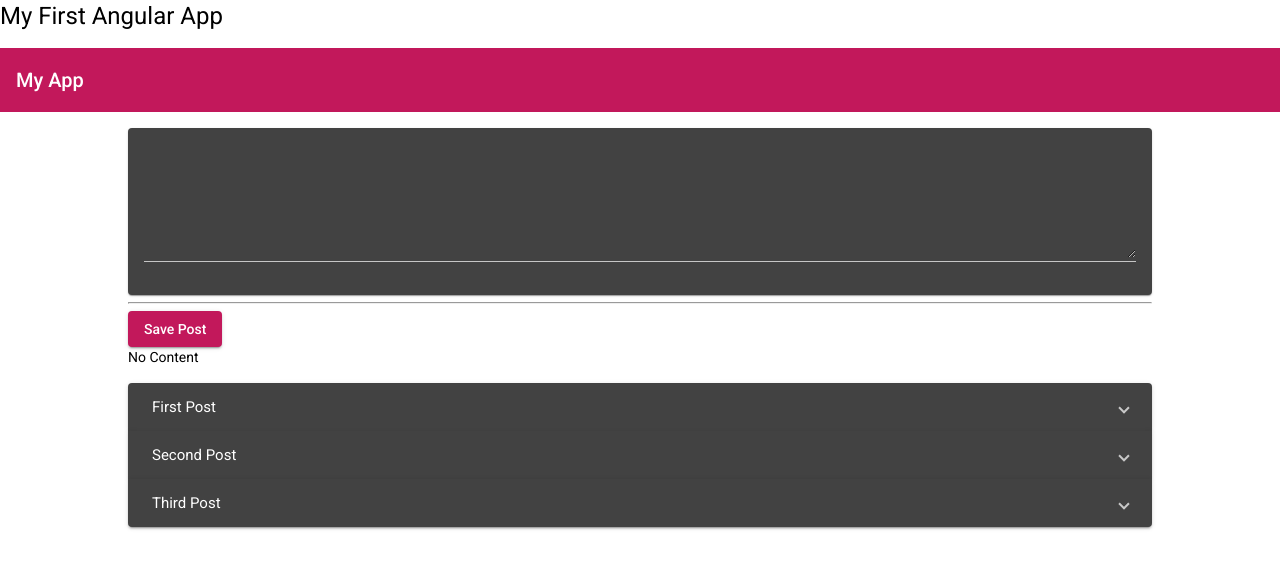
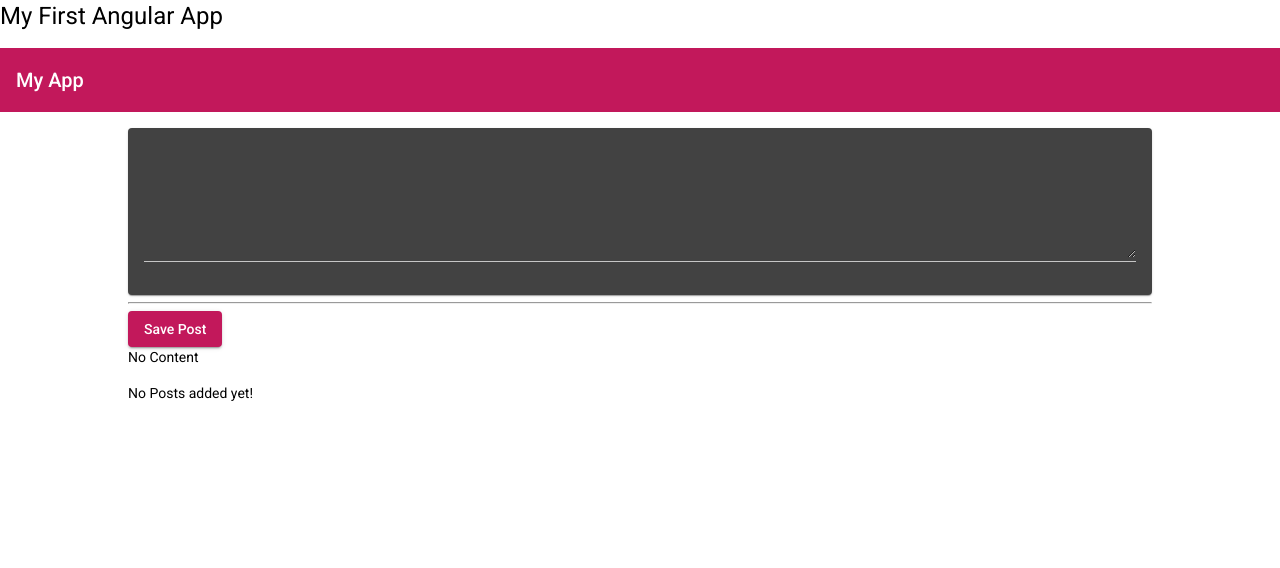
Before and after one commit to ANE-UCD-ILT-MEAN-STACK-TRAINING/social-networking-app-rama, an Angular app in the folder mean-course/: page / in a window 1280 px wide. Shown: the top 568 px of the page. Built offline with nearby package versions, Linux system fonts and the light colour scheme.

Commit message:
Day 2 Commits

```diff
--- a/mean-course/src/app/posts/post-list/post-list.component.html
+++ b/mean-course/src/app/posts/post-list/post-list.component.html
@@ -1,4 +1,4 @@
-<mat-accordion multi = "true">
+<mat-accordion multi = "true" *ngIf ="posts.length > 0">
     <mat-expansion-panel *ngFor="let post of posts">
         <mat-expansion-panel-header>
             {{post.title}}
@@ -6,3 +6,4 @@
         <p>   {{post.content}}</p>
     </mat-expansion-panel>
 </mat-accordion>
+<p class="info-text mat-body-1" *ngIf ="posts.length <= 0"> No Posts added yet!</p>
--- a/mean-course/src/app/posts/post-list/post-list.component.ts
+++ b/mean-course/src/app/posts/post-list/post-list.component.ts
@@ -9,11 +9,12 @@
 
   constructor() { }
 
-  posts = [
+  posts = [];
+  /*posts = [
     {title: 'First Post', content: " This is the first post content"},
     {title: 'Second Post', content: " This is the Second post content"},
     {title: 'Third Post', content: " This is the Third post content"}
-  ]
+  ]*/
 
   ngOnInit(): void {
   }
```
Also changed, not shown: 2 other files (tests, documents, lock files or other folders).
